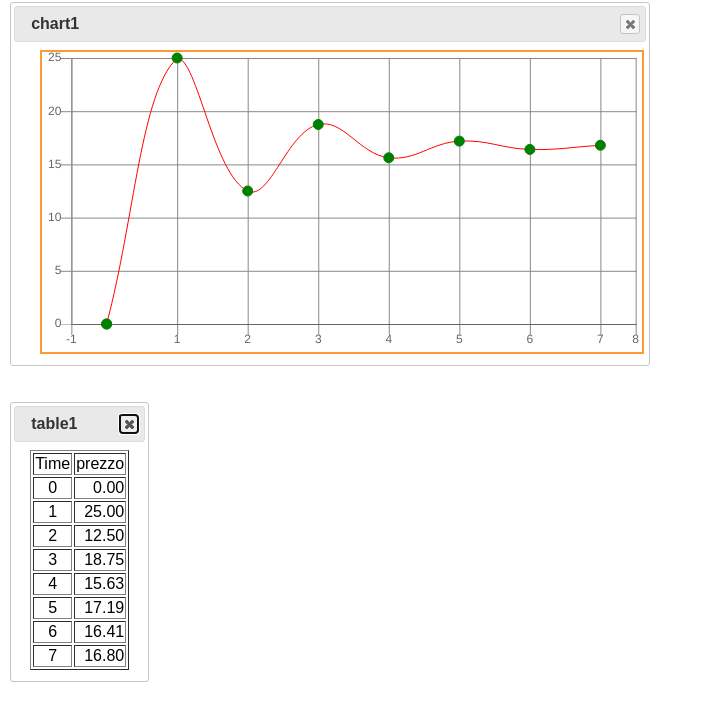
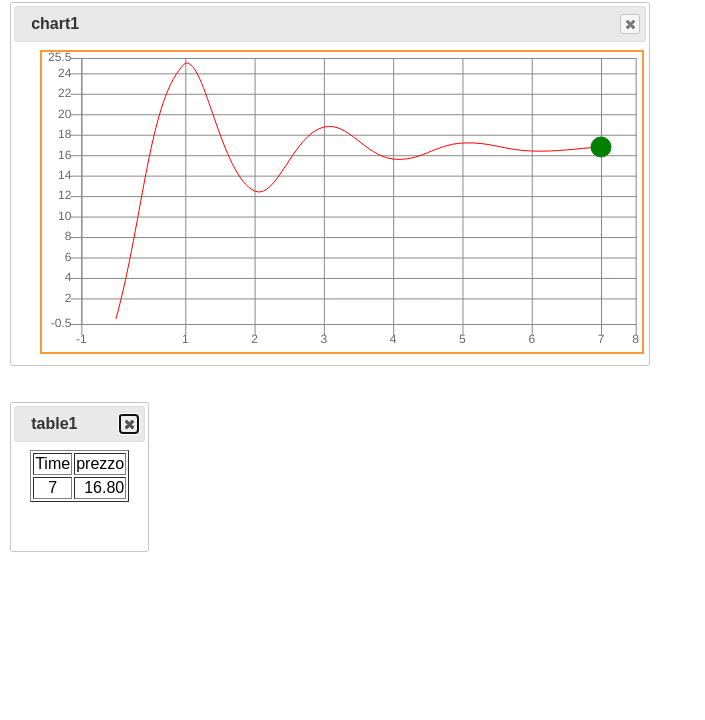
Before and after one commit to lmari/STGraphJS, a plain HTML site: page q.html in a window 1280 px wide. Shown: the part 48-768 px from the top of the page, without its empty margins (0-705 px from the left). Drawn offline with Linux system fonts and the light colour scheme.

Commit message:
Some improvements in both chart and table configuration.

```diff
--- a/chart.js
+++ b/chart.js
@@ -60,7 +60,18 @@ class _Chart {
   }
 
   update(withRefresh=true) {
-    this.series.forEach((s,i) => this.chart.data.datasets[i].data.push({x: s.x.value, y: s.y.value}));
+    this.series.forEach((s,i) => {
+      let d = this.chart.data.datasets[i];
+      d.data.push({x: s.x.value, y: s.y.value});
+      if(d.lastOnly) {
+        let n = d.data.length;
+        if(n == 1) d.pointRadius = [d.pointRadius];
+        else {
+          d.pointRadius[n-1] = d.pointRadius[n-2];
+          d.pointRadius[n-2] = 0;
+        }
+      }
+    });
     if(withRefresh) this.chart.update();
   }
 
@@ -86,6 +97,7 @@ class _Chart {
       l.pointRadius = d.show ? d.size : 0;
       l.pointBackgroundColor = d.color;
       l.pointBorderColor = d.color;
+      l.lastOnly = d.lastonly; //*************
     });
   }
 }
--- a/mod/keynes.js
+++ b/mod/keynes.js
@@ -23,11 +23,14 @@ _env_data = {
   charts: [
     { title: "chart1", top: 50, left: 10,
       xaxis: { min: -0.5, max: 7.5, step: 1 },
+      yaxis: { min: -0.5, max: 25.5, step: 2 },
       series: "[prezzo]",
-      lines: [{show: true, color: 'red', width: 1}],
-      points: [{show: true, color: 'green', size: 5}] },
+      lines: [{ show: true, color: 'red', width: 1 }],
+      points: [{ show: true, color: 'green', size: 10, lastonly: true }] },
   ],
   tables: [
-    { title: "table1", top: 450, left: 10, series: "[model.Time, prezzo]", decimals: [0, 2], alignments: ['center', 'right'] },
+    { title: "table1", top: 450, left: 10,
+      series: "[model.Time, prezzo]",
+      decimals: [0, 2], alignments: ['center', 'right'], lastonly: [true, true] },
   ],
 };
--- a/q.html
+++ b/q.html
@@ -20,8 +20,8 @@ $(document).ready(function() {
   for(let __x of _model_data.parameters) eval(`var ${__x.id} = new Parameter("${__x.id}", model, ${__x.val})`);
   for(let __x of _model_data.variables) eval(`var ${__x.id} = new Variable("${__x.id}", model, ${__x.out})`);
   for(let __x of _model_data.variables) {
+    if(__x.phi != undefined) eval(`${__x.id}.setState(${__x.phi}, ${__x.args}, ${__x.init})`);
     if(__x.eta != undefined) eval(`${__x.id}.setAlgebraic(${__x.eta}, ${__x.args})`);
-    if(__x.phi != undefined) eval(`${__x.id}.setState(${__x.phi}, ${__x.args}, ${__x.init})`);
   }
 
   _env_data.charts.forEach(__x => new _Chart(model, __x, eval(__x.series)));
--- a/table.js
+++ b/table.js
@@ -24,16 +24,24 @@ class _Table {
       style.innerHTML = s;
       document.body.appendChild(style);
     }
+    this.lastOnly = data.lastonly;
+    this.onlyLasts = this.lastOnly != undefined ? this.lastOnly.reduce((x,y) => x && y, true) : false;
     let row = this.domEl[0].insertRow(-1);
     this.series.forEach(x => { let cell = row.insertCell(-1); cell.innerHTML = x.name; })
     model.env._tables.push(this);
   }
 
   update() {
-    let row = this.domEl[0].insertRow(-1);
+    let row;
     let cell;
-    if(this.decimals) this.series.forEach((x,i) => { cell = row.insertCell(-1); cell.innerHTML = x.value.toFixed(this.decimals[i]); });
-    else this.series.forEach(x => { cell = row.insertCell(-1); cell.innerHTML = x.value; })
+    if(!this.onlyLasts || this.domEl[0].rows.length == 1) {
+      row = this.domEl[0].insertRow(-1);
+      this.series.forEach(x => row.insertCell(-1));
+    }
+    this.series.forEach((x,i) => {
+      cell = (this.lastOnly && this.lastOnly[i]) ? this.domEl[0].rows[1].cells[i] : row.cells[i];
+      cell.innerHTML = this.decimals ? x.value.toFixed(this.decimals[i]) : x.value;
+    });
   }
 }
 
```
Also changed, not shown: mod/capitale.js (+7 -3 lines).
